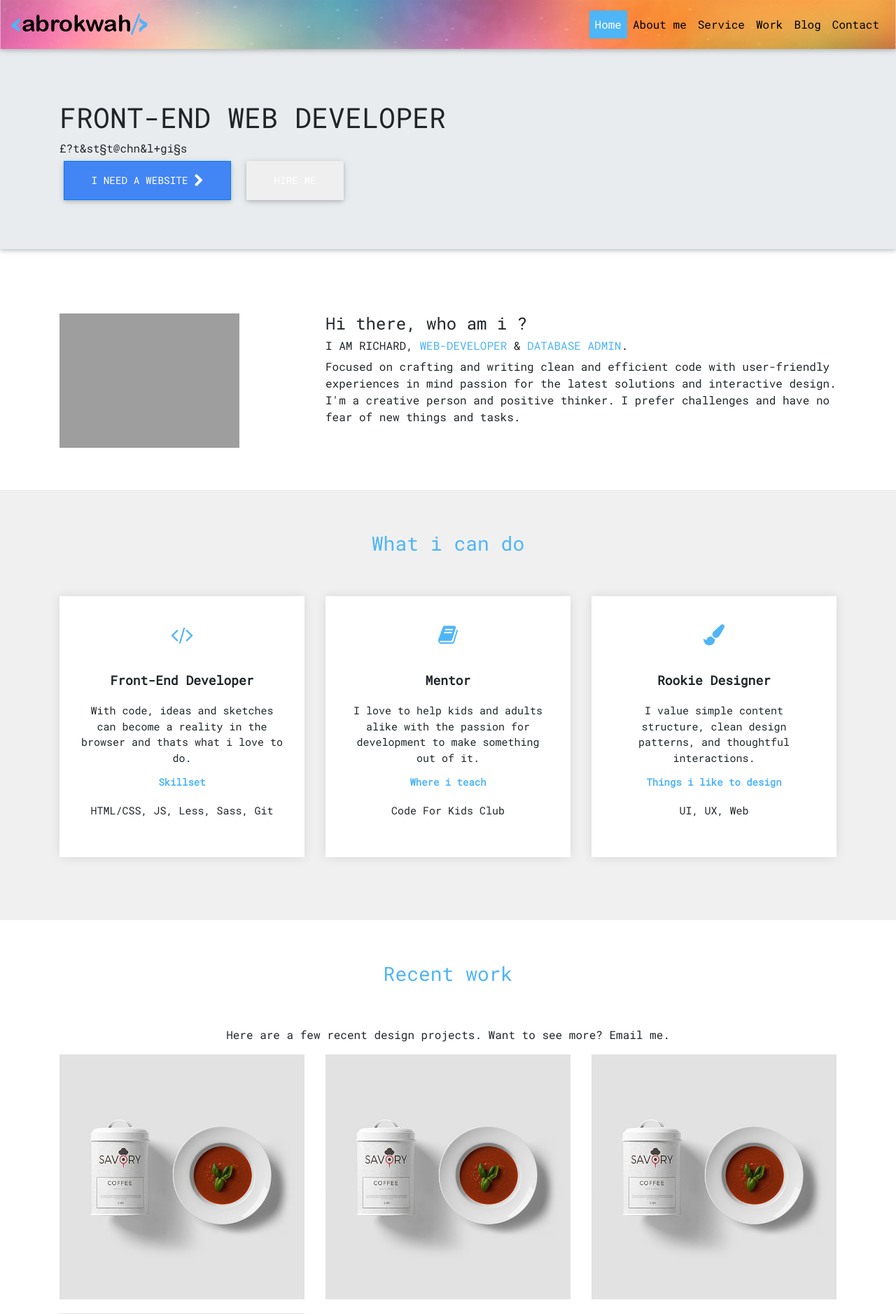
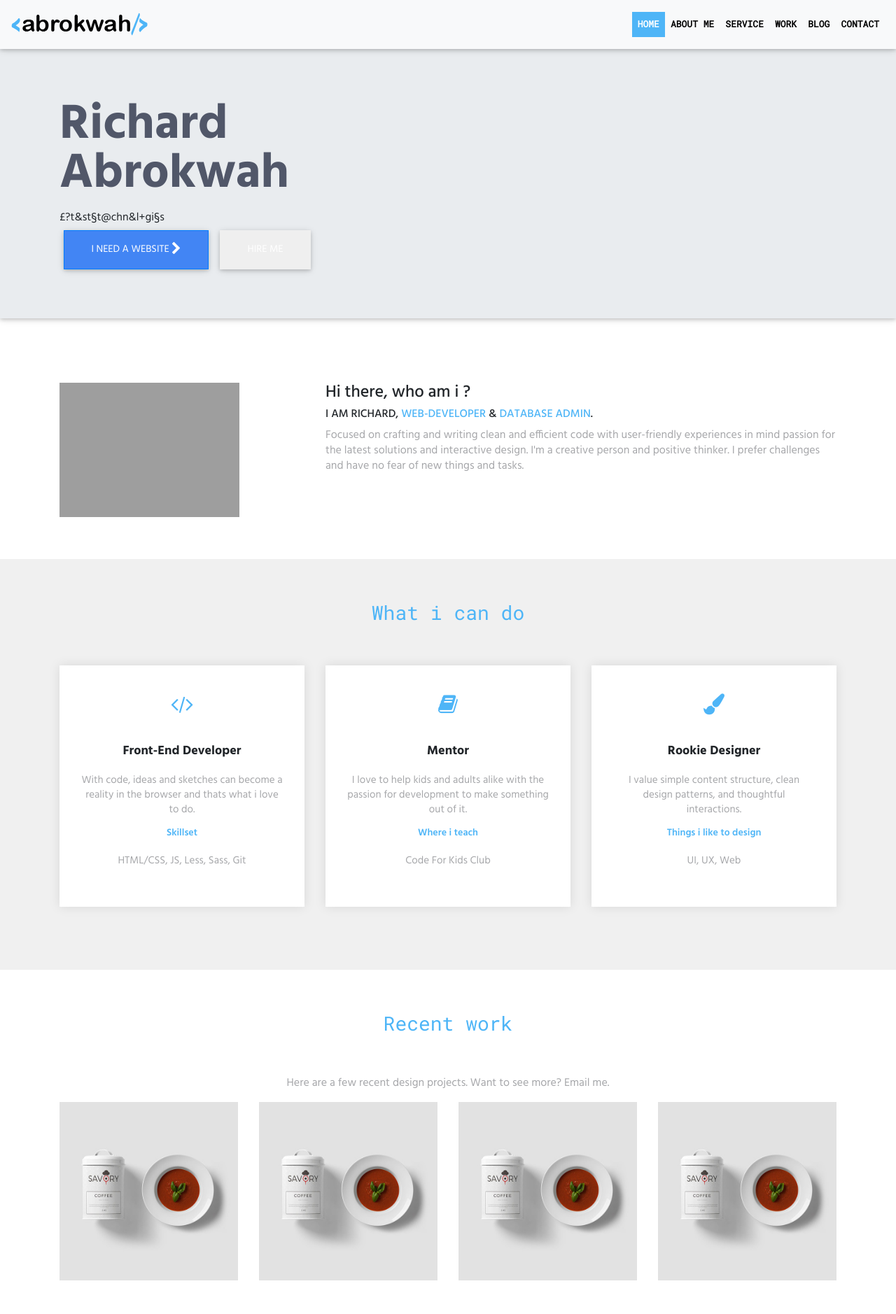
Before and after one commit to GrandFunkyGamer/richardabrokwah, a Flask app: page / in a window 1280 px wide. Shown: the top 1878 px of the page at 70% size. Run offline with Flask 2, Linux system fonts and the light colour scheme; some libraries are stand-ins or nearby versions; grey boxes are pictures that could not be loaded.

Commit message:
hero shenanigans

```diff
--- a/static/css/custom.css
+++ b/static/css/custom.css
@@ -1,5 +1,5 @@
 body {
-    font-family: 'Roboto Mono', monospace;
+    font-family: Hind,sans-serif;
 }
 
 .primary {
@@ -8,6 +8,22 @@ body {
 
 .blue {
     background-color: #4eb5f7 !important;
+}
+
+h1 {
+    font-weight: 700;
+    color: #515769;
+    margin: 0 0 15px;
+}
+
+p {
+    line-height: 1.4;
+}
+
+p {
+    font-weight: 400;
+    color: #a6a7aa;
+    margin-bottom: 15px;
 }
 
 a {
@@ -216,7 +232,7 @@ footer.page-footer .footer-copyright {
 
 
 
-.top-nav-collapse {
+/*.top-nav-collapse {
   background-color: #fff !important;
 }
 
@@ -224,10 +240,13 @@ footer.page-footer .footer-copyright {
   background-image: url('/static/images/footer.jpg');
   background-repeat: no-repeat;
   background-size: cover;
-}
+}*/
 
-textarea.md-textarea {
-    min-height: 10rem;
+nav a {
+    text-transform: uppercase;
+    font-size: 13px;
+    font-weight: 600;
+    padding: 20px;
 }
 
 input[type=date], input[type=datetime-local], input[type=email], input[type=number], input[type=password], input[type=search-md], input[type=search], input[type=tel], input[type=text], input[type=time], input[type=url], textarea.md-textarea {
@@ -237,3 +256,14 @@ input[type=date], input[type=datetime-local], input[type=email], input[type=numb
 .formHeader {
     text-align: center;
 }
+
+.hero-title {
+    font-size: 70px;
+    line-height: 1;
+}
+
+@media (max-width: 480px) {
+.hero-title {
+    font-size: 50px;
+}
+}
--- a/templates/base.html
+++ b/templates/base.html
@@ -11,7 +11,8 @@
     <link rel="icon" type="image/x-icon" href="../static/images/favicon.ico">
     <!--<link href="#" type="images/x-icon" rel="shortcut icon">-->
     <!-- All css files are included here. -->
-    <link href="https://fonts.googleapis.com/css?family=Fredoka+One" rel="stylesheet" />
+    <!-- <link href="https://fonts.googleapis.com/css?family=Fredoka+One" rel="stylesheet"> -->
+    <link rel="stylesheet" href="https://fonts.googleapis.com/css?family=Hind:300,400,500,600,700">
     <link rel="stylesheet" href="https://fonts.googleapis.com/css?family=Roboto+Mono">
     <link rel="stylesheet" type="text/css" href="/static/css/font-awesome.min.css">
     <link rel="stylesheet" type="text/css" href="/static/css/style.css">
--- a/templates/index.html
+++ b/templates/index.html
@@ -33,7 +33,7 @@
 <div id="Home" class="jumbotron jumbotron-fluid">
     <div class="container">
         <img src="">
-        <h1 class="display-5 bounceIn animated">FRONT-END WEB DEVELOPER</h1>
+        <h1 class="hero-title bounceIn animated">Richard<br> Abrokwah</h1>
         <div id="messenger"></div>
         <button type="button" class="btn btn-primary btn-lg rounded-0">I NEED A WEBSITE <i class="fa fa-chevron-right" aria-hidden="true"></i>
         </button>
@@ -54,7 +54,7 @@
                     <div>
                         <h4>Hi there, who am i ?</h4>
                         <h6 class="text-uppercase">I am Richard, <span class="theme-color"> Web-developer </span> & <span class="theme-color">Database admin</span>.</h6>
-                        Focused on crafting and writing clean and efficient code with user-friendly experiences in mind passion for the latest solutions and interactive design. I'm a creative person and positive thinker. I prefer challenges and have no fear of new things and tasks.
+                       <p>Focused on crafting and writing clean and efficient code with user-friendly experiences in mind passion for the latest solutions and interactive design. I'm a creative person and positive thinker. I prefer challenges and have no fear of new things and tasks.</p>
                     </div>
                 </div>
             </div>
@@ -94,7 +94,7 @@
                     <div class="single-service">
                         <div class="pb-4"><i class="fa fa-2x fa-paint-brush"></i></div>
                         <h4>Rookie Designer</h4>
-                        <p>I value simple content structure, clean design patterns, and thoughtful interactions.</p>
+                        <p>I value simple content structure, clean design patterns, and thoughtful <br>interactions.</p>
                         <h5 class="primary">Things i like to design</h5>
                         <p>UI, UX, Web</p>
                     </div>
@@ -114,7 +114,7 @@
             </div>
             <div class="row">
                 {% for work in work_list %}
-                <div class="col-md-4 col-sm-6" style="margin-bottom: 20px;">
+                <div class="col-md-3 col-sm-6" style="margin-bottom: 20px;">
                     <div class="work-thumb">
                         <div class="view overlay hm-blue-strong">
                             <img src="../static/images/work2.jpg" class="img-fluid " alt="work">
@@ -240,6 +240,13 @@
                                         <!--Header-->
                                         <div class="formHeader mb-1 pt-3">
                                             <h4>Say Hello <span aria-label="emoji" role="img">👋</span></h4>
+                                            <!-- <p>Interested in working together?<br> We should queue up a chat.<br> I’ll buy the coffee.</p> -->
+                                            <p>
+                                            We could talk about :<br>
+                                            Your project (idea, budget, timeline)<br>
+                                            Anything interesting<br>
+                                            Meeting for a drink
+                                                    </p>
                                         </div>
                                         <br>
                                         <form>
@@ -296,10 +303,7 @@
                                                 <!--Grid column-->
                                                 <div class="col-md-12">
                                                     <div class="md-form">
-                                                        <textarea type="text" required rows="8" id="form-contact-message" class="md-textarea" placeholder="Things we could talk about:
-                                                        • Your project (idea, budget, timeline)
-                                                        • Anything interesting
-                                                        • Meeting for a drink"></textarea>
+                                                        <textarea type="text" required rows="8" id="form-contact-message" class="md-textarea"></textarea>
                                                         <label for="form-contact-message">Your message</label>
                                                     </div>
                                                     <a class="pull-right rounded-0 btn blue">Send</a>
```
